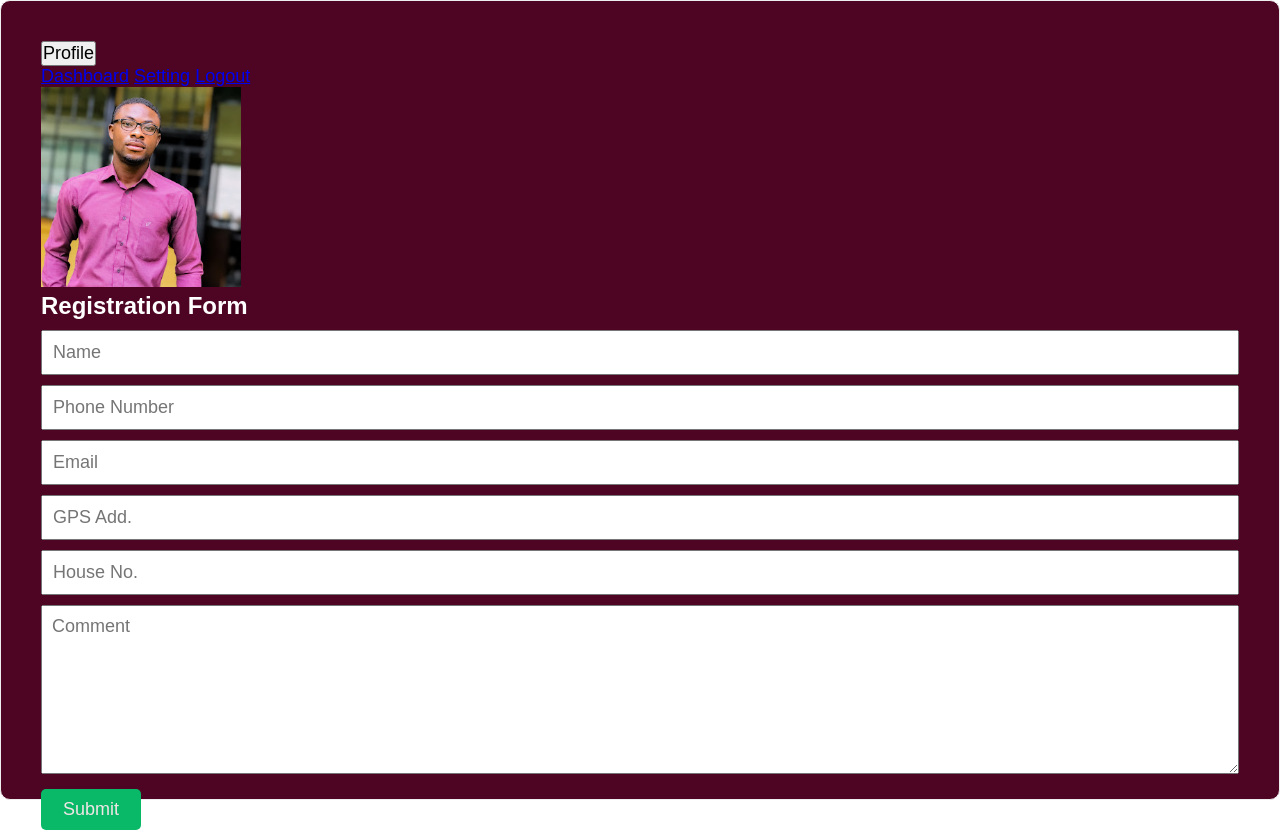
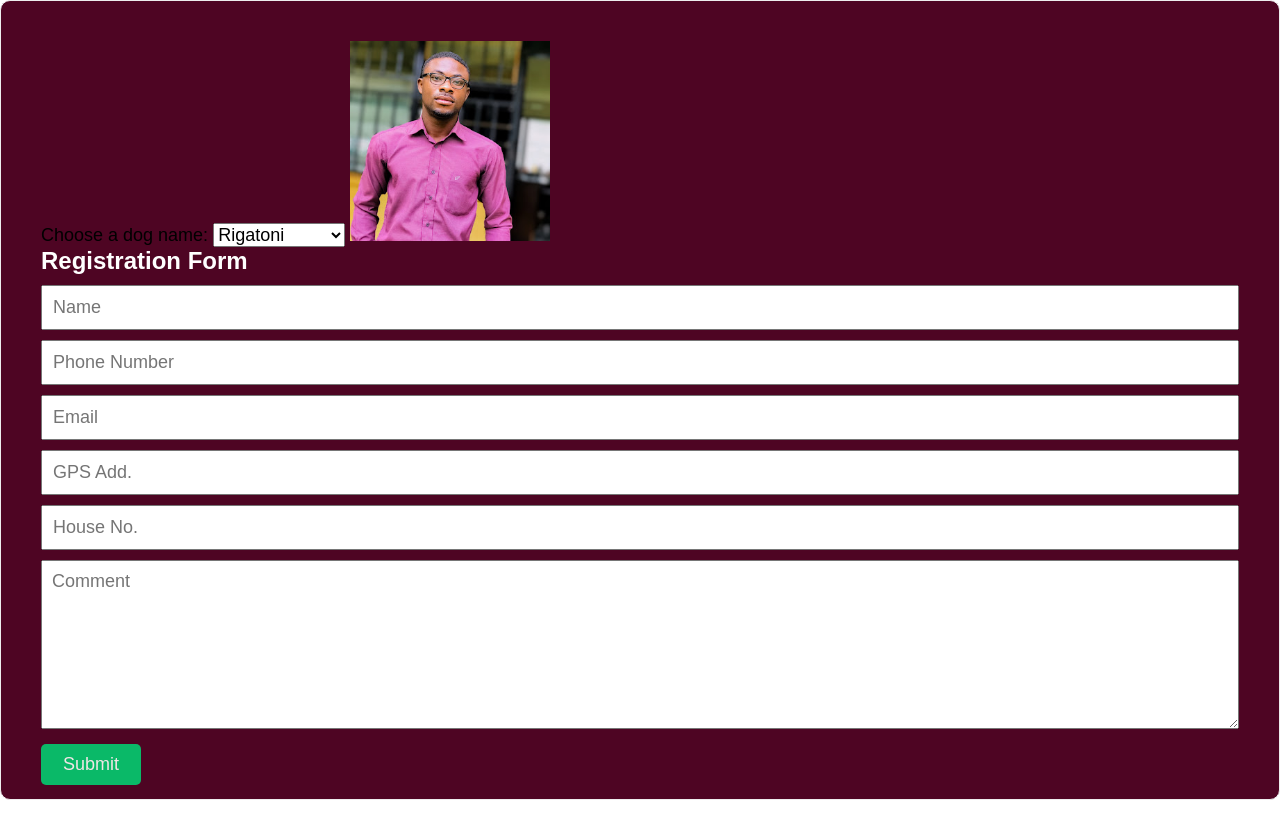
Before and after one commit to kobbynicholas/Registration-web, a plain HTML site: page index.html in a window 1280 px wide. After the commit the page ends 800 px from the top, so only its background shows below. Drawn offline with Linux system fonts and the light colour scheme.

Commit message:
Update index.html

```diff
--- a/index.html
+++ b/index.html
@@ -5,14 +5,16 @@
 </head>
 <body>
 	<div class="container">
-   <div class="dropdown">
-  <button>Profile</button>
-  <div class="dropdown-options">
-    <a href="#">Dashboard</a>
-    <a href="#">Setting</a>
-    <a href="#">Logout</a>
-  </div>
-</div>
+
+   <label for="dog-names">Choose a dog name:</label>
+    <select name="dog-names" id="dog-names">
+        <option value="rigatoni">Rigatoni</option>
+        <option value="dave">Dave</option>
+        <option value="pumpernickel">Pumpernickel</option>
+        <option value="reeses">Reeses</option>
+    </select>
+
+
 
 		<img src="nich.jpg" width="200" height="200">
 		<form method="post" action="https://script.google.com/macros/s/AKfycbxuZoQPmUCKF6iOZKnI8CDI5QeWDR08GcYYhkBzdJ572O_w8VXEIQByCoxHk4810WXo8w/exec" name="contact-form">
```
